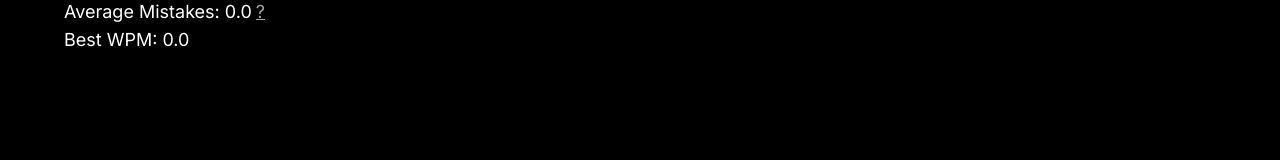
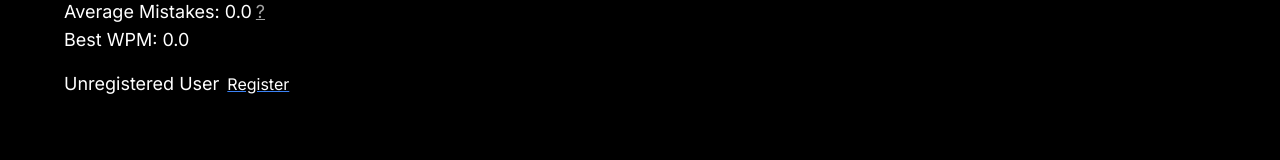
Before and after one commit to DanielGroelle/TypingJerboa, a Next.js app: page /stats in a window 1280 px wide. Shown: the part 228-388 px from the top of the page. Built offline with nearby package versions, Linux system fonts and the light colour scheme; no server answers; the database is empty.

Commit message:
Add link to register on /stats if not logged in

```diff
--- a/src/app/stats/client-page.tsx
+++ b/src/app/stats/client-page.tsx
@@ -2,6 +2,7 @@
 
 import { LanguageScripts } from "@/js/language-scripts";
 import { Z_LANGUAGESCRIPT_STATS } from "@/js/types";
+import Link from "next/link";
 import { useState, useEffect } from "react";
 import { z } from "zod";
 
@@ -75,8 +76,13 @@ export default function ClientStats() {
             <p className="text-lg">{showParagraph ? stats?.languageScriptStats[languageScript]?.bestParagraph : ""}</p>
             {(() => {
               const createdAt = stats?.languageScriptStats[languageScript]?.createdAt;
-              if (createdAt === null || createdAt === undefined) {
-                return;
+              if (createdAt === null) {
+                return (
+                  <div className="flex items-center mt-4">
+                    <p className="text-lg">Unregistered User</p>
+                    <Link href="/register" className="underline decoration-blue-500 h-fit ml-2">Register</Link>
+                  </div>
+                );
               }
 
               const offset = new Date(createdAt).getTimezoneOffset();
```
